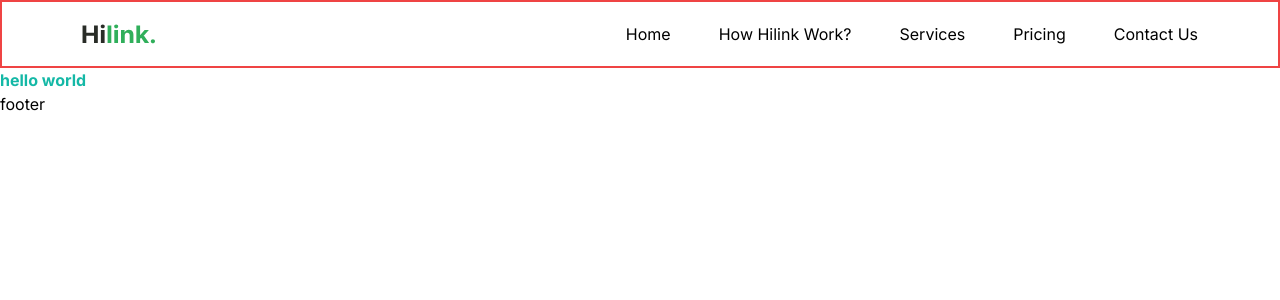
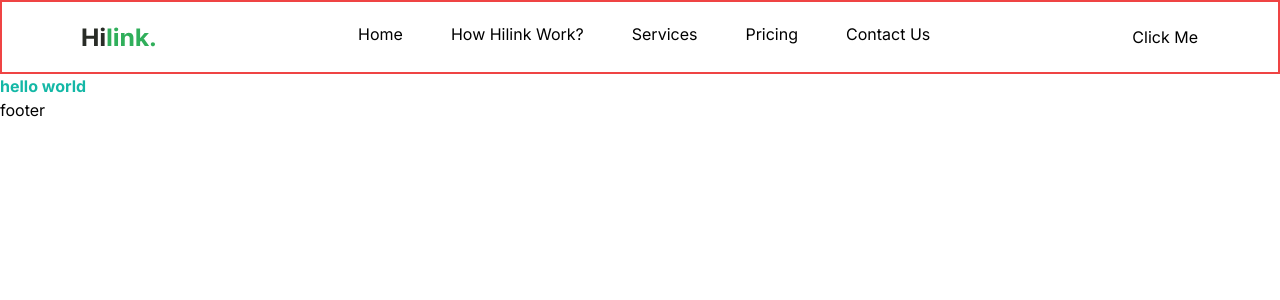
Before and after one commit to TalalAhmed31/travel-app, a Next.js app: page / in a window 1280 px wide. Shown: the top 300 px of the page. Built offline with nearby package versions, Linux system fonts and the light colour scheme.

Commit message:
button component added

```diff
--- /dev/null
+++ b/components/Button.tsx
@@ -0,0 +1,14 @@
+type ButtonProps = {
+    type: 'button' | 'submit';
+    title: string;
+    icon?: string;
+    variant: 'btn_dark_green';
+}
+const Button = ({type, title, icon, variant}: ButtonProps) => {
+  return (
+      <button
+      type="button">Click Me</button>
+  )
+}
+
+export default Button
--- a/components/Navbar.tsx
+++ b/components/Navbar.tsx
@@ -1,20 +1,31 @@
 import { NAV_LINKS } from "@/constants";
 import Image from "next/image";
 import Link from "next/link";
+import Button from "./Button";
 
 const Navbar = () => {
   return (
-    <nav className="border-2 border-red-500 flexBetween max-cxontainer padding-container realtive z-30 py-5">
+    <nav className="border-2 border-red-500 flexBetween max-container padding-container relative z-30 py-5">
       <Link href="/">
         <Image src="/hilink-logo.svg" alt="logo" width={74} height={29} />
       </Link>
       <ul className="hidden h-full gap-12 lg:flex">
         {NAV_LINKS.map((link) => (
-          <Link href={link.href} key={link.key}>
+          <Link href={link.href} key={link.key} className="regular-16 text-grey-16 flexCenter
+          cursor-pointer pb-1.5 transition-all hover:font-bold">
             {link.label}
           </Link>
         ))}
       </ul>
+
+      <div className="lg:flexCenter hidden">
+        <Button
+        type="button"
+        title="Log in"
+        icon = "./user.svg"
+        variant= "btn_dark_green"
+        />
+      </div>
     </nav>
   );
 };
```
